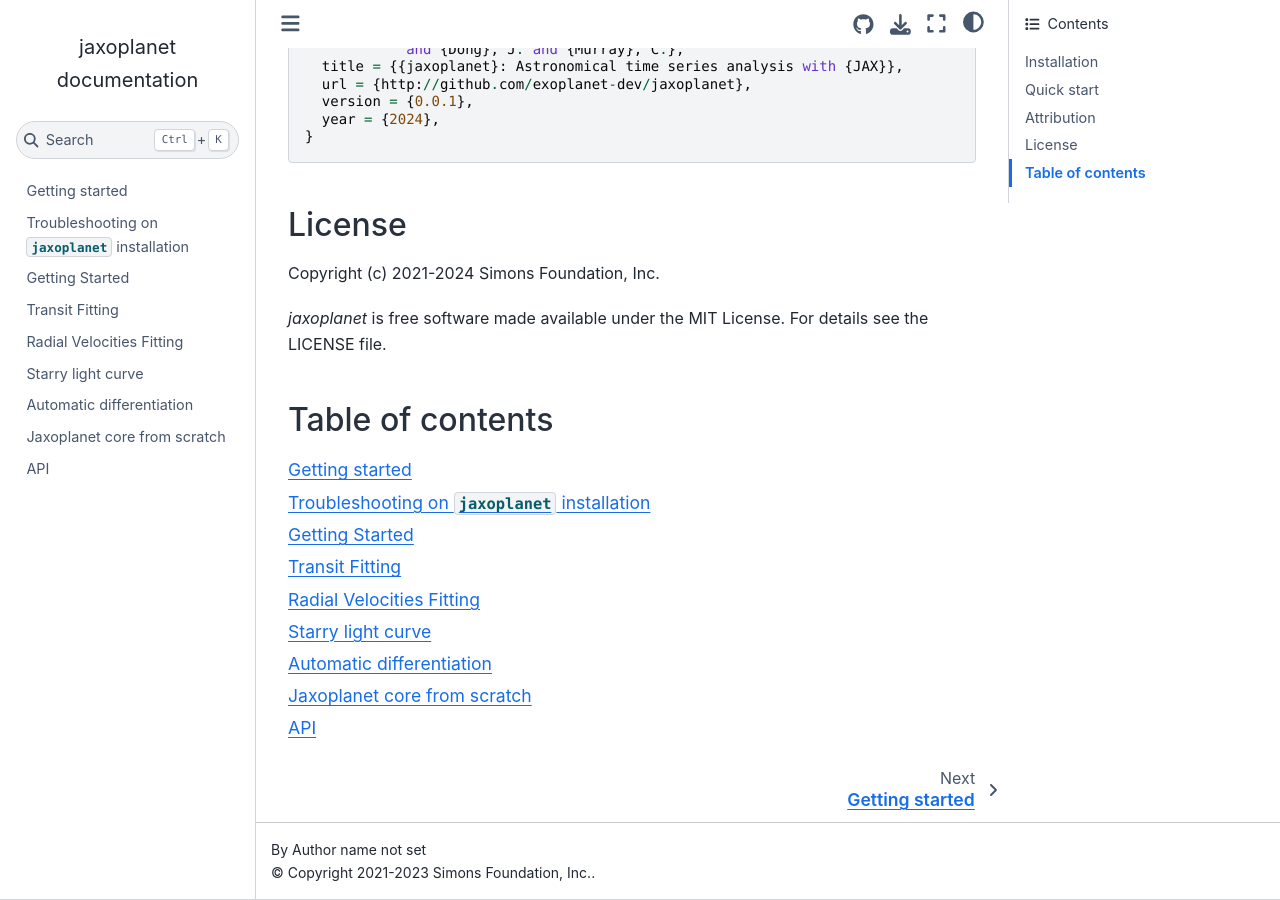
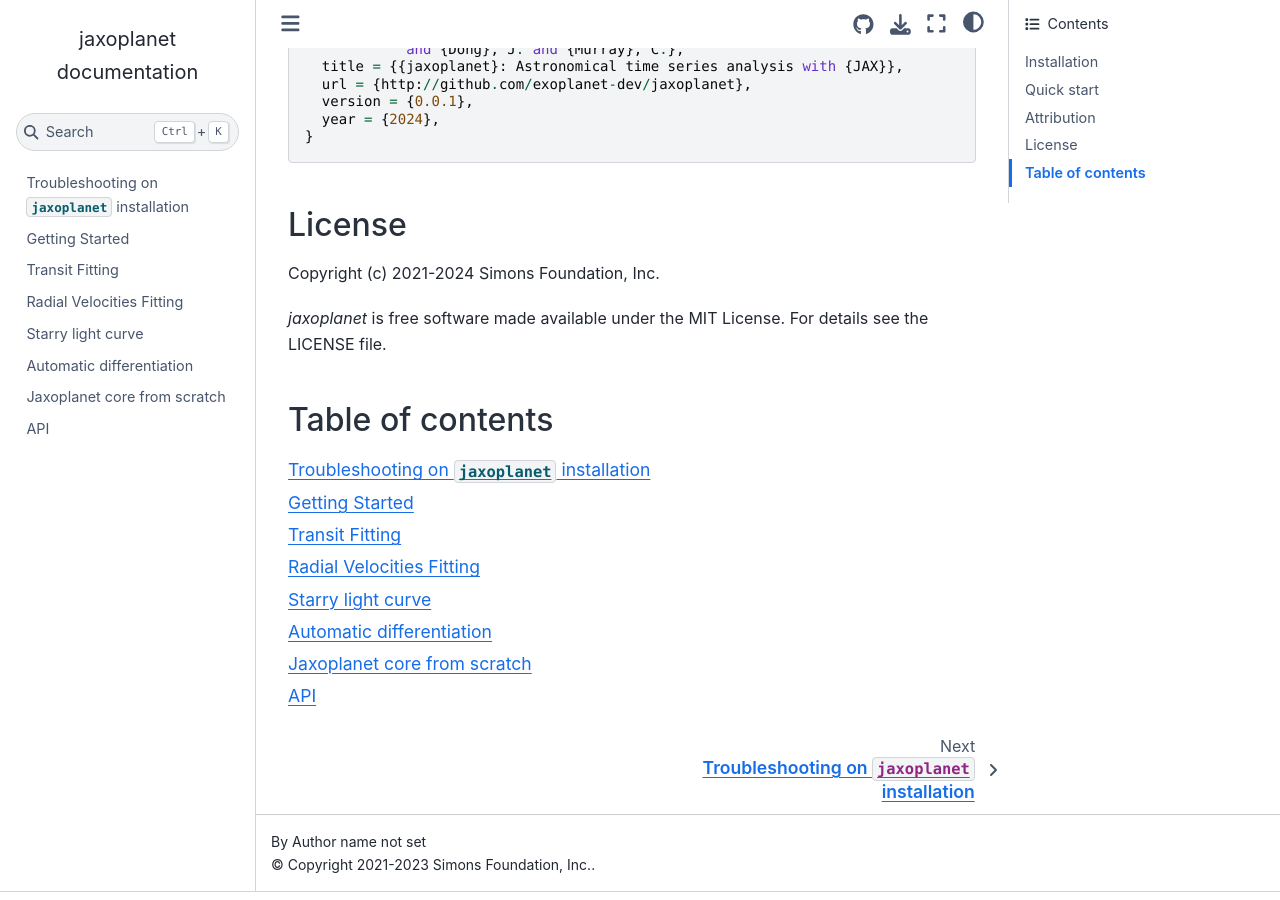
Before and after one commit to exoplanet-dev/jaxoplanet, a Sphinx documentation site: the page built from docs/index.md, in a window 1280 px wide and 900 px high, scrolled down 1062 px. Built offline with Sphinx 7.4.7 and the Sphinx Book theme 1.1.4, drawn with Linux system fonts in a browser that asks for light colours; the version number could not be read and is left out.

Commit message:
deleting start.md file

```diff
--- a/docs/start.md
+++ /dev/null
@@ -1 +0,0 @@
-# Getting started
```
Also changed, not shown: docs/index.md (+0 -1 lines).
